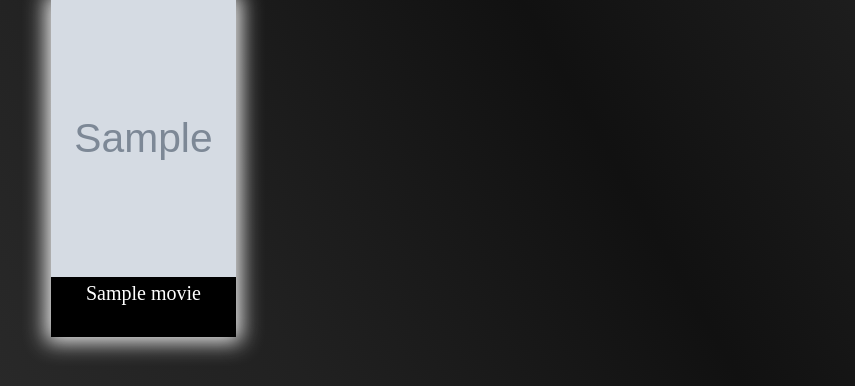
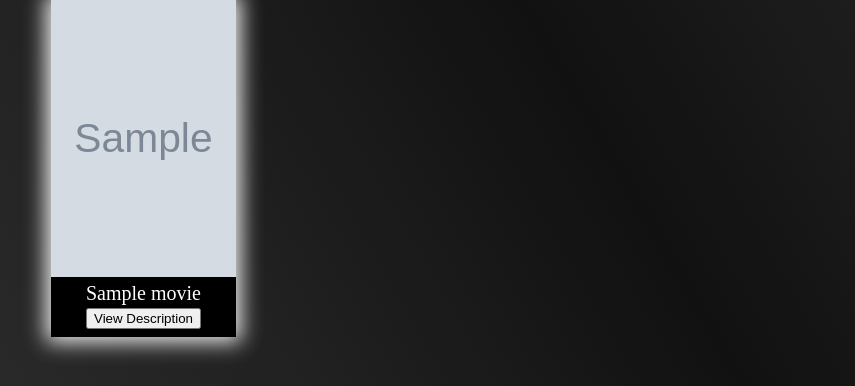
Before and after one commit to Soqueen/MovieExplorer, a Django app: template movie_explorer/movie_rating/templates/search.html in a window 1280 px wide. Shown: the part 414-800 px from the top of the page, without its empty margins (127-982 px from the left). Run offline with Django 3.2, Linux system fonts and the light colour scheme; the template is opened without the code that fills it: most values are stand-ins (such as "Sample title", 1, 10 or a date in 2020); grey boxes marked "Sample" are stand-in pictures.

Commit message:
Add button to view description

```diff
--- a/movie_explorer/movie_rating/templates/search.html
+++ b/movie_explorer/movie_rating/templates/search.html
@@ -104,6 +104,10 @@
                     <div>
                         <img src="{{image_path}}{{movie.poster_path}}"}}>
                         <span class="movie-title">{{movie.title}}</span>
+                        <form method="POST" action="/description/">
+                            <input type="hidden" value={{movie.id}}>
+                            <input type="submit" value="View Description">
+                        </form>
                     </div>
                 {% endfor %}
             </section>
```
